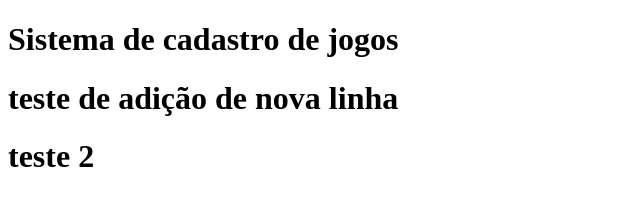
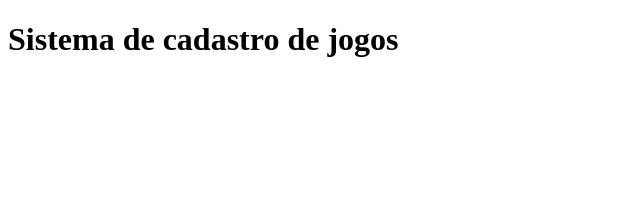
Before and after one commit to kaue-alb/sistema-de-cadastro, a plain HTML site: page index.html in a window 1280 px wide. Shown: the whole page, without its empty margins (0-640 px from the left). Drawn offline with Linux system fonts and the light colour scheme.

Commit message:
voltando versao

```diff
--- a/app.js
+++ b/app.js
@@ -1,2 +1 @@
 console.log("Rodando o sistema de gerenciamento de jogos")
-console.log("Enviando para o github")
--- a/index.html
+++ b/index.html
@@ -9,7 +9,5 @@
 <body>
     <h1>Sistema de cadastro de jogos</h1>
     <script src="app.js"></script>
-    <h1>teste de adição de nova linha</h1>
-    <h1>teste 2</h1>
 </body>
 </html>
```
